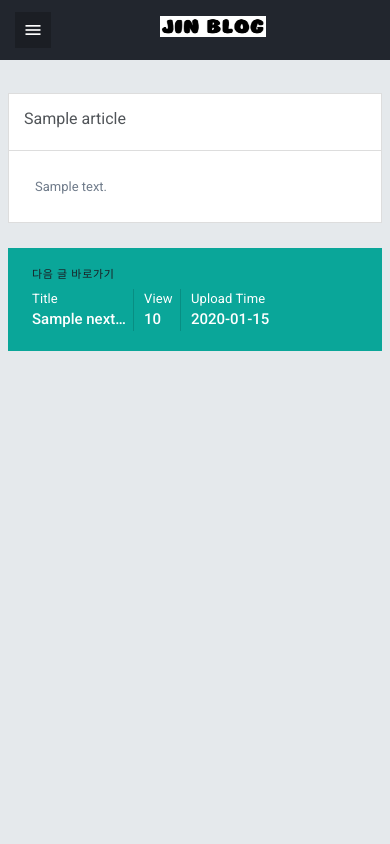
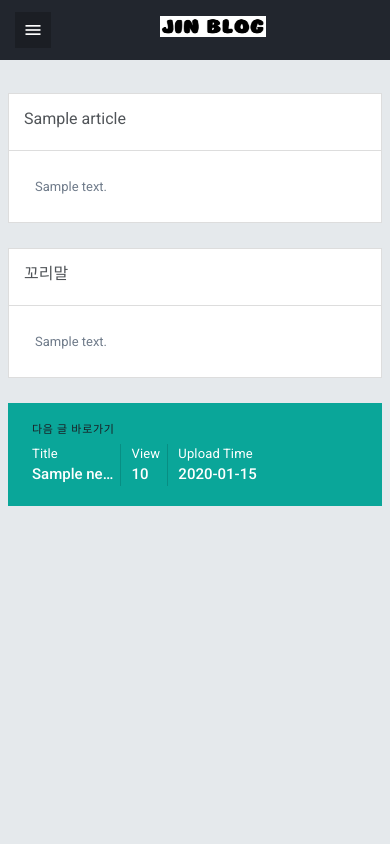
Before and after one commit to isl2121/my_blog, a Django app: template templates/blog/article_detail.html in a window 390 px wide. Run offline with Django 3.2, Linux system fonts and the light colour scheme; the template is opened without the code that fills it: most values are stand-ins (such as "Sample title", 1, 10 or a date in 2020); some libraries are stand-ins or nearby versions.

Commit message:
sidebar_icon,article_footer,category_count

```diff
--- a/Jin_Blog/settings.py
+++ b/Jin_Blog/settings.py
@@ -31,7 +31,7 @@ def get_secret(setting, secrets=secrets):
 SECRET_KEY = get_secret("SECRET_KEY")
 
 # SECURITY WARNING: don't run with debug turned on in production!
-DEBUG = False
+DEBUG = True
 
 TESTING = len(sys.argv) > 1 and sys.argv[1] == 'test'
 
--- a/blog/views.py
+++ b/blog/views.py
@@ -107,6 +107,7 @@ class ArticleDetailView(DetailView):
 		context['next_article'] = self.object.next_article
 		context['prev_article'] = self.object.prev_article
 
+
 		return context
 
 class TagListView(ListView):
--- a/templates/blog/article_detail.html
+++ b/templates/blog/article_detail.html
@@ -24,6 +24,29 @@
 			</div>
 		</div>
 	</div>
+	{% if article.article_footer %}
+		<div class="row">
+			<div class="col-md-12">
+				<div class="grid simple horizontal ">
+					<div class="grid-title">
+						<h4><span class='semi-bold'>꼬리말</span></h4>
+						<div class="tools">
+							<a href="javascript:;" class="collapse"></a>
+							<a href="javascript:;" class="reload"></a>
+						</div>
+					</div>
+					<div class="grid-body">
+						<div class="" style="position: relative;">
+							<div class=""  style="margin-bottom: 0px; margin-right: 0px;">
+								{{ article.article_footer.content|safe }}
+							</div>
+						</div>
+					</div>
+				</div>
+			</div>
+		</div>
+	{% endif %}
+
 	<div class="row m-b-10">
 		<div class="col-md-3 col-sm-6">
 			{% if next_article %}
@@ -32,7 +55,7 @@
 					<div class="tiles-body">
 						<div class="tiles-title text-black">다음 글 바로가기</div>
 						<div class="widget-stats">
-							<div class="wrapper transparent"> <span class="item-title">Title</span> <span class="item-count animate-number semi-bold" data-animation-duration="700">{{ next_article.title|truncatechars:12 }}</span> </div>
+							<div class="wrapper transparent"> <span class="item-title">Title</span> <span class="item-count animate-number semi-bold" data-animation-duration="700">{{ next_article.title|truncatechars:10 }}</span> </div>
 						</div>
 						<div class="widget-stats">
 							<div class="wrapper transparent"> <span class="item-title">View</span> <span class="item-count animate-number semi-bold" data-value="{{ next_article.views }}" data-animation-duration="700">{{ next_article.views }}</span> </div>
@@ -54,7 +77,7 @@
 					<div class="tiles-body">
 						<div class="tiles-title text-black">이전 글 바로가기</div>
 						<div class="widget-stats">
-							<div class="wrapper transparent"> <span class="item-title">Title</span> <span class="item-count animate-number semi-bold" data-animation-duration="700">{{ prev_article.title|truncatechars:12 }}</span> </div>
+							<div class="wrapper transparent"> <span class="item-title">Title</span> <span class="item-count animate-number semi-bold" data-animation-duration="700">{{ prev_article.title|truncatechars:10 }}</span> </div>
 						</div>
 						<div class="widget-stats">
 							<div class="wrapper transparent"> <span class="item-title">View</span> <span class="item-count animate-number semi-bold" data-value="{{ prev_article.views }}" data-animation-duration="700">{{ prev_article.views }}</span> </div>
--- a/templates/share_layout/right_sidebar.html
+++ b/templates/share_layout/right_sidebar.html
@@ -12,12 +12,6 @@
 									<a href="{% url 'blog:user_profile' %}">
 										<div class="status-icon green"></div>
 										Profile
-									</a>
-								</li>
-								<li>
-									<a href="#">
-										<div class="status-icon green"></div>
-										Personal vibes
 									</a>
 								</li>
 							</ul>
--- a/templates/share_layout/sidebar.html
+++ b/templates/share_layout/sidebar.html
@@ -18,7 +18,7 @@
 
 					<li>
 						<a href="{{ nav.get_absolute_url }}">
-							<i class="material-icons">panorama_horizontal</i>
+							<i class="material-icons">{{ nav.icon }}</i>
 							<span class="title">{{nav.name}}</span>
 							<span class="label label-important  "></span>
 							<span class="arrow"></span>
```
Also changed, not shown: blog/models.py (+5 -12 lines), blog/migrations/0003_category_icon.py (added).
